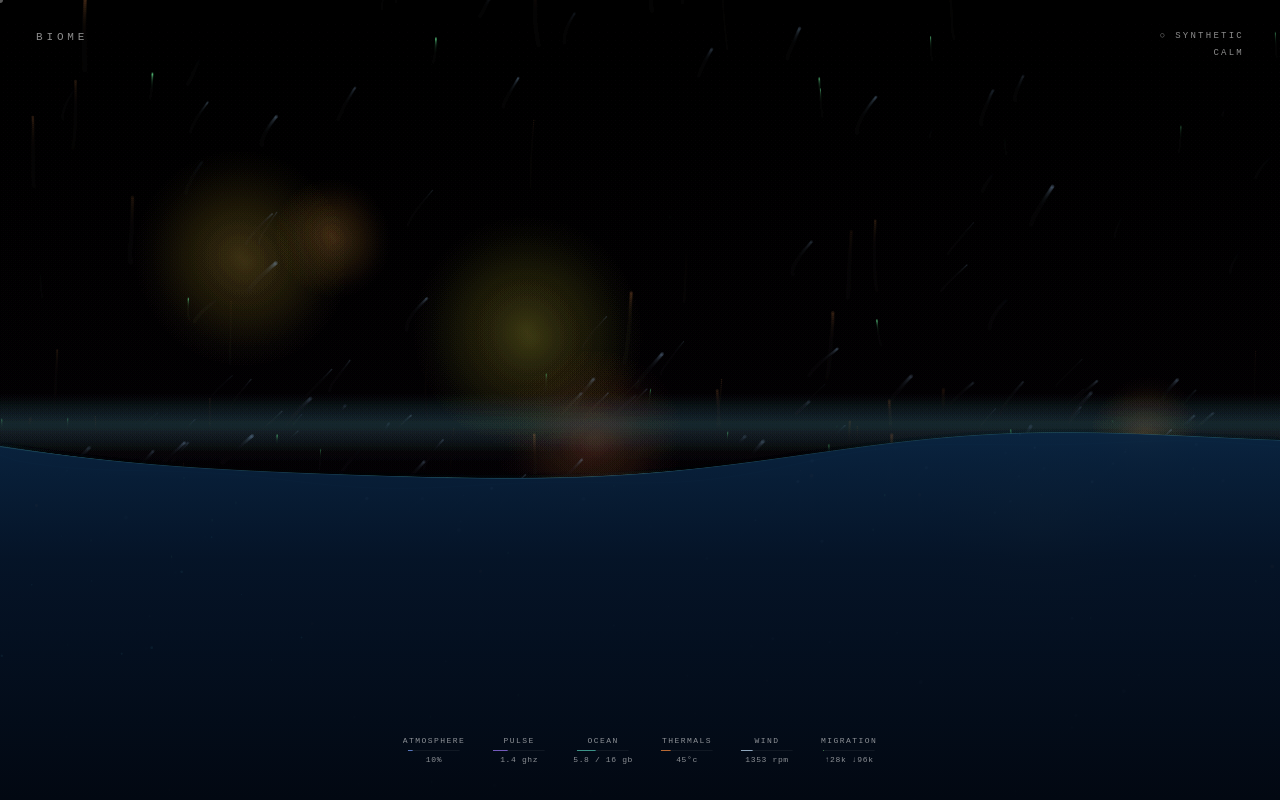
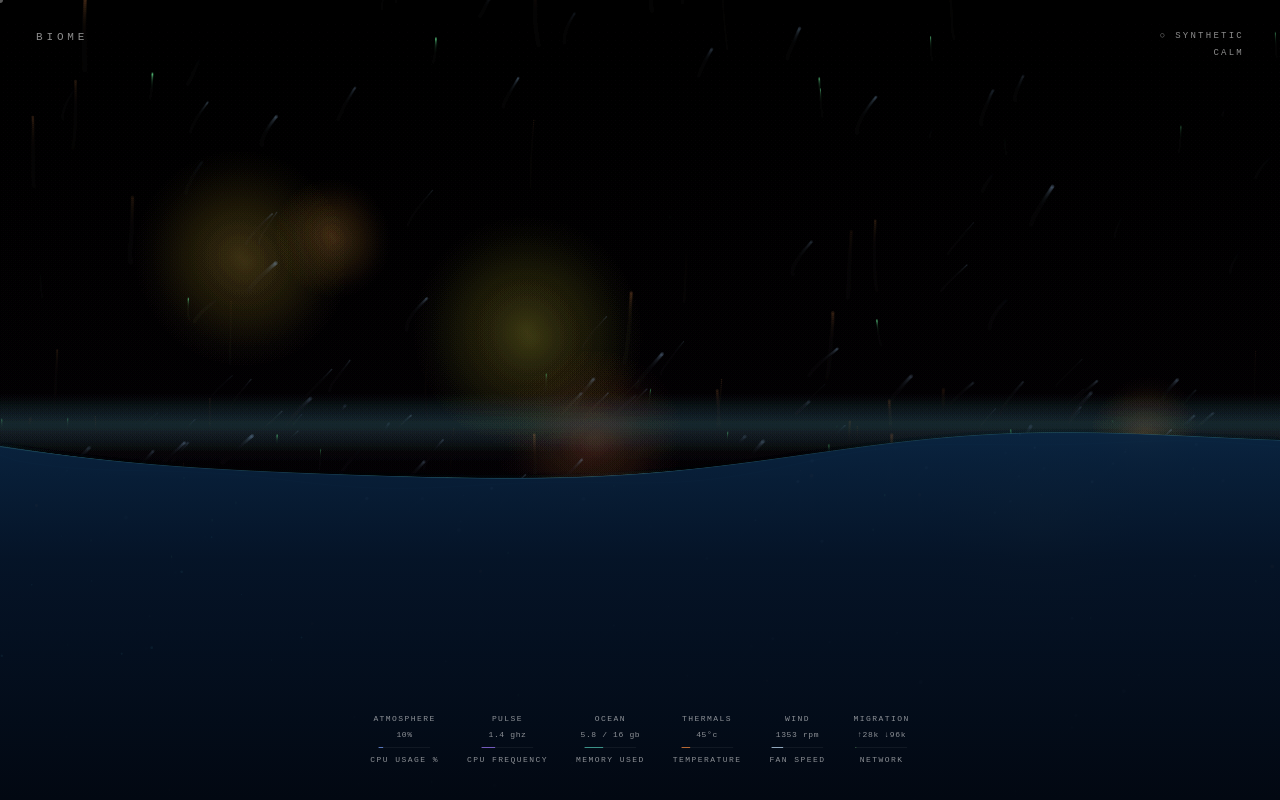
Before and after one commit to alpercitak/biome, a website built with Vite: page ui/index.html in a window 1280 px wide. Built offline with nearby package versions, Linux system fonts and the light colour scheme; no server answers; animation ran at ten frames a second.

Commit message:
update signal styling / add descriptive texts

```diff
--- a/ui/index.html
+++ b/ui/index.html
@@ -18,33 +18,39 @@
     <div id="b-signals">
       <div class="b-signal">
         <div class="b-signal__label">atmosphere</div>
+        <div class="b-signal__value" id="b-signal-value-atmosphere"></div>
         <div class="b-signal__bar"><div class="b-signal__fill" id="b-signal-fill-atmosphere"></div></div>
-        <div class="b-signal__value" id="b-signal-value-atmosphere"></div>
+        <div class="b-signal__label">CPU usage %</div>
       </div>
       <div class="b-signal">
         <div class="b-signal__label">pulse</div>
+        <div class="b-signal__value" id="b-signal-value-pulse"></div>
         <div class="b-signal__bar"><div class="b-signal__fill" id="b-signal-fill-pulse"></div></div>
-        <div class="b-signal__value" id="b-signal-value-pulse"></div>
+        <div class="b-signal__label">CPU frequency</div>
       </div>
       <div class="b-signal">
         <div class="b-signal__label">ocean</div>
+        <div class="b-signal__value" id="b-signal-value-ocean"></div>
         <div class="b-signal__bar"><div class="b-signal__fill" id="b-signal-fill-ocean"></div></div>
-        <div class="b-signal__value" id="b-signal-value-ocean"></div>
+        <div class="b-signal__label">Memory used</div>
       </div>
       <div class="b-signal">
         <div class="b-signal__label">thermals</div>
+        <div class="b-signal__value" id="b-signal-value-thermals"></div>
         <div class="b-signal__bar"><div class="b-signal__fill" id="b-signal-fill-thermals"></div></div>
-        <div class="b-signal__value" id="b-signal-value-thermals"></div>
+        <div class="b-signal__label">Temperature</div>
       </div>
       <div class="b-signal">
         <div class="b-signal__label">wind</div>
+        <div class="b-signal__value" id="b-signal-value-wind"></div>
         <div class="b-signal__bar"><div class="b-signal__fill" id="b-signal-fill-wind"></div></div>
-        <div class="b-signal__value" id="b-signal-value-wind"></div>
+        <div class="b-signal__label">Fan speed</div>
       </div>
       <div class="b-signal">
         <div class="b-signal__label">migration</div>
+        <div class="b-signal__value" id="b-signal-value-migration"></div>
         <div class="b-signal__bar"><div class="b-signal__fill" id="b-signal-fill-migration"></div></div>
-        <div class="b-signal__value" id="b-signal-value-migration"></div>
+        <div class="b-signal__label">Network</div>
       </div>
     </div>
   </div>
--- a/ui/src/styles/global.css
+++ b/ui/src/styles/global.css
@@ -82,7 +82,7 @@ body {
   display: flex;
   flex-direction: column;
   align-items: center;
-  gap: 5px;
+  gap: 8px;
 }
 .b-signal__label {
   font:
```
